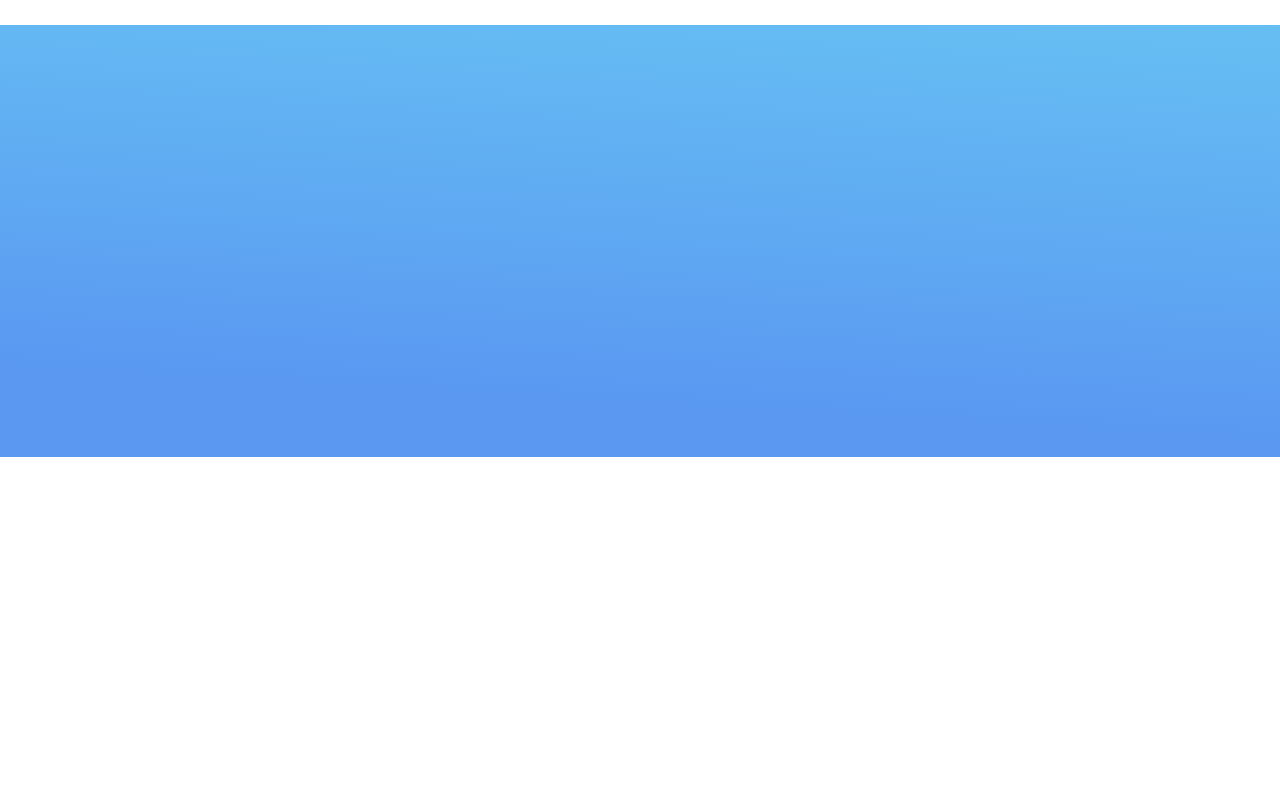
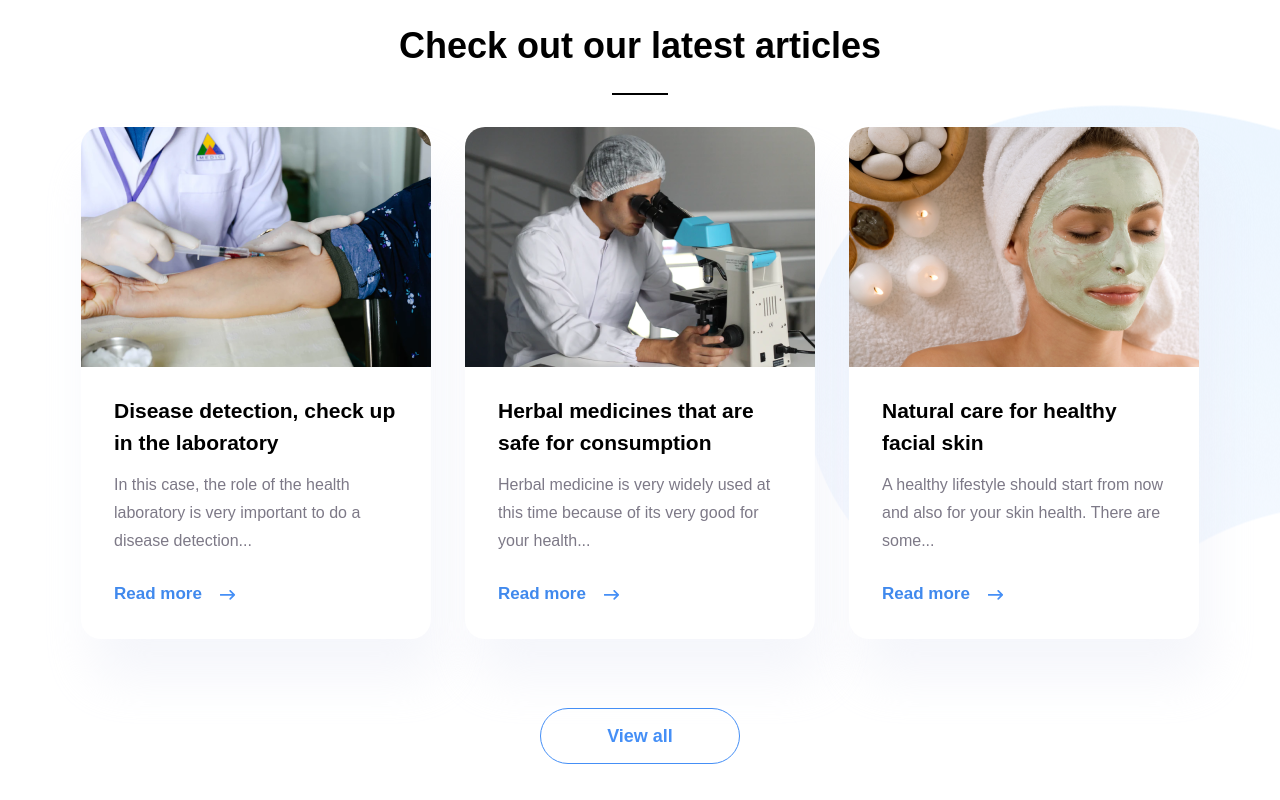
Before and after one commit to Alex-Rudoy/trafalgar-healthcare, a website built with webpack: page app/index.html in a window 1280 px wide. Shown: the part 3760-4560 px from the top of the page. Before the commit the page ends 4217 px from the top, so only its background shows below. Built offline with nearby package versions, Linux system fonts and the light colour scheme; files whose address does not match are found by name; a web font is replaced by a local one.

Commit message:
articles photos and arrow svg

```diff
--- a/app/index.html
+++ b/app/index.html
@@ -192,7 +192,7 @@
               tedeous form, long calls, or administrative hassle) and securely
             </p>
             <div class="section__button">
-              <a href="#">Download <img src="./img/download.png" /></a>
+              <a href="#">Download <img src="./img/arrow.svg" /></a>
             </div>
           </div>
           <div class="apps__col2">
@@ -291,7 +291,45 @@
         </div>
       </section>
 
-      <section class="articles"></section>
+      <section class="articles">
+        <div class="container">
+          <h2 class="section__title">Check out our latest articles</h2>
+          <div class="section__divider"></div>
+          <div class="articles__grid">
+            <div class="articles__article">
+              <img src="./img/article1.png" alt="Disease detection, check up in the laboratory" />
+              <div class="articles__text-container">
+                <h4 class="articles__title">Disease detection, check up in the laboratory</h4>
+                <p class="articles__preview">
+                  In this case, the role of the health laboratory is very important to do a disease detection...
+                </p>
+                <a href="">Read more <img src="./img/arrow.svg" /></a>
+              </div>
+            </div>
+            <div class="articles__article">
+              <img src="./img/article2.png" alt="Herbal medicines that are safe for consumption" />
+              <div class="articles__text-container">
+                <h4 class="articles__title">Herbal medicines that are safe for consumption</h4>
+                <p class="articles__preview">
+                  Herbal medicine is very widely used at this time because of its very good for your health...
+                </p>
+                <a href="">Read more <img src="./img/arrow.svg" /></a>
+              </div>
+            </div>
+            <div class="articles__article">
+              <img src="./img/article3.png" alt="Natural care for healthy facial skin" />
+              <div class="articles__text-container">
+                <h4 class="articles__title">Natural care for healthy facial skin</h4>
+                <p class="articles__preview">
+                  A healthy lifestyle should start from now and also for your skin health. There are some...
+                </p>
+                <a href="">Read more <img src="./img/arrow.svg" /></a>
+              </div>
+            </div>
+          </div>
+          <div class="section__button"><a href="#">View all</a></div>
+        </div>
+      </section>
     </main>
 
     <footer class="footer"></footer>
```
Also changed, not shown: app/img/arrow.svg (added), app/img/article1.png (added), app/img/article2.png (added), app/img/article3.png (added), app/img/download.png (deleted).
